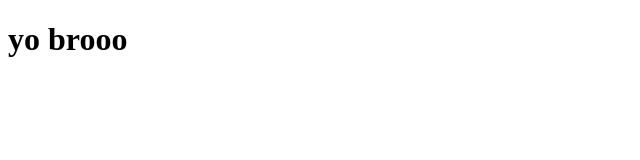
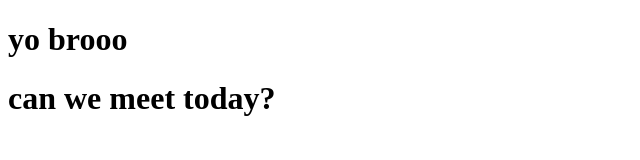
Before and after one commit to ashilkn/datewithgit-sample, a plain HTML site: page index.html in a window 1280 px wide. Shown: the whole page, without its empty margins (0-640 px from the left). Drawn offline with Linux system fonts and the light colour scheme.

Commit message:
index file is modified

```diff
--- a/index.html
+++ b/index.html
@@ -8,5 +8,6 @@
 </head>
 <body>
     <h1>yo brooo</h1>
+    <h1>can we meet today?</h1>
 </body>
 </html>
```
